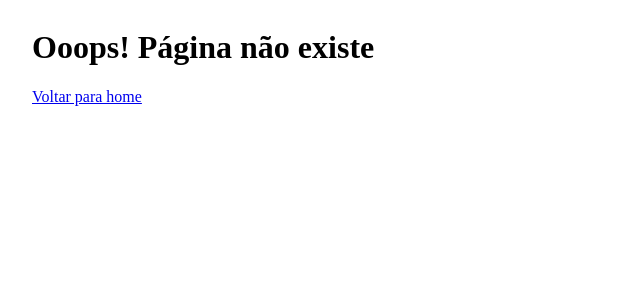
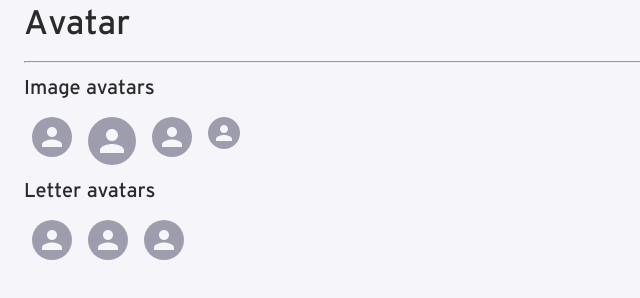
Before and after one commit to EYLatamSouth/beyondstyle, a React app in the folder example/: page /avatar in a window 1280 px wide. Shown: the whole page, without its empty margins (0-640 px from the left). Built offline with nearby package versions, Linux system fonts and the light colour scheme.

Commit message:
feat: importa componente de biblioteca material UI e define variações de tamanho default, small, medium e large

```diff
--- a/example/src/App.js
+++ b/example/src/App.js
@@ -11,6 +11,8 @@ import CheckBox from './pages/CheckBox';
 import RadioButton from './pages/RadioButton';
 import Slider from './pages/Slider';
 import Cards from './pages/Cards';
+import Avatar from './pages/Avatar';
+
 import NotFoundPage from './pages/NotFoundPage';
 
 class App extends React.Component {
@@ -29,6 +31,8 @@ class App extends React.Component {
           <Route exact path='/radio-button' component={RadioButton} />
           <Route exact path='/slider' component={Slider} />
           <Route exact path='/cards' component={Cards} />
+          <Route exact path='/avatar' component={Avatar} />
+
           <Route path='*' component={NotFoundPage} />
         </Switch>
       </BrowserRouter>
--- /dev/null
+++ b/example/src/pages/Avatar.js
@@ -0,0 +1,53 @@
+import React from 'react';
+import { Avatar, Text } from 'beyondstyle';
+import { Grid, Container } from '@material-ui/core';
+
+const App = () => {
+  return (
+    <Container>
+      <Grid container>
+        <Text variant='h4' component='h2' gutterBottom>
+          Avatar
+        </Text>
+        <Grid item xs={12}>
+          <hr />
+          <Text variant='h6' component='h2' gutterBottom>
+            Image avatars
+          </Text>
+          <Grid
+            item
+            style={{
+              display: 'flex',
+              flexDirection: 'row'
+            }}
+            xs={6}
+          >
+            <Avatar src='' />
+            <Avatar className='medium' src='' />
+            <Avatar className='default' src='' />
+            <Avatar className='small' src='' />
+          </Grid>
+        </Grid>
+        <Grid item xs={12}>
+          <Text variant='h6' component='h2' gutterBottom>
+            Letter avatars
+          </Text>
+          <Grid
+            item
+            style={{
+              display: 'flex',
+              flexDirection: 'row'
+            }}
+            xs={6}
+          >
+            <Avatar>H</Avatar>
+            <Avatar>A</Avatar>
+            <Avatar>A</Avatar>
+          </Grid>
+        </Grid>
+      </Grid>
+    </Container>
+  );
+};
+
+export default App;
--- a/example/src/pages/Home.js
+++ b/example/src/pages/Home.js
@@ -39,7 +39,10 @@ const Page = () => (
         <Link to='/cards'>Cards</Link>
       </Grid>
       <Grid item xs={12}>
-        <Link to="/select">Select</Link>
+        <Link to='/select'>Select</Link>
+      </Grid>
+      <Grid item xs={12}>
+        <Link to='/avatar'>Avatar</Link>
       </Grid>
     </Grid>
   </Container>
--- a/src/index.js
+++ b/src/index.js
@@ -11,6 +11,7 @@ import CheckBox from './lib/Checkbox';
 import Slider from './lib/Slider';
 import Card from './lib/Card';
 import CardContent from './lib/CardContent';
+import Avatar from './lib/Avatar';
 
 export {
   Button,
@@ -25,5 +26,6 @@ export {
   CheckBox,
   Slider,
   Card,
-  CardContent
+  CardContent,
+  Avatar
 };
--- /dev/null
+++ b/src/lib/Avatar/index.js
@@ -0,0 +1,49 @@
+import React from 'react';
+import { Avatar as MuiAvatar } from '@material-ui/core';
+import { makeStyles, fade } from '@material-ui/core/styles';
+import Layout from '../Layout';
+
+const useStyles = makeStyles((theme) => ({
+  root: (props) => ({
+    display: 'flex',
+    '& > *': {
+      margin: theme.spacing(1)
+    }
+  }),
+  large: {
+    width: theme.spacing(7),
+    height: theme.spacing(7)
+  },
+  medium: {
+    width: theme.spacing(6),
+    height: theme.spacing(6)
+  },
+  small: {
+    width: theme.spacing(4),
+    height: theme.spacing(4)
+  }
+}));
+
+const Avatar = (props) => {
+  const classes = useStyles();
+
+  return (
+    <div className={classes.root}>
+      <MuiAvatar
+        alt='Remy Sharp'
+        src={props.src}
+        className={`
+        ${props.className === 'large' ? classes.large : ''}
+        ${props.className === 'small' ? classes.small : ''}
+        ${props.className === 'medium' ? classes.medium : ''}
+        `}
+      />
+    </div>
+  );
+};
+
+export default (props) => (
+  <Layout>
+    <Avatar {...props} />
+  </Layout>
+);
```
Also changed, not shown: example/src/pages/static/images/1.png (added).
